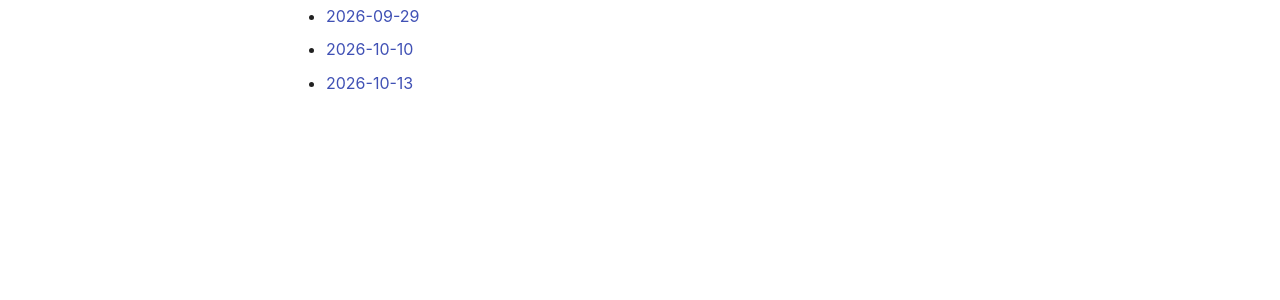
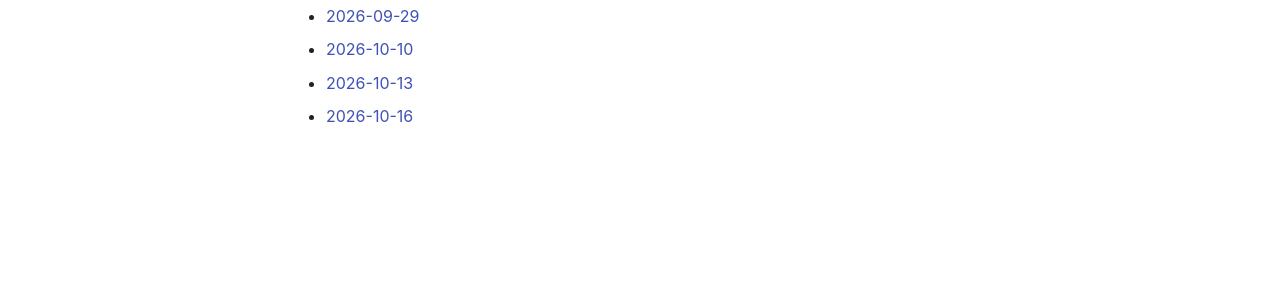
Before and after one commit to Lodpixel/Lec-Notes, an MkDocs documentation site: the page built from docs/课内/离散数学/index.md, in a window 1280 px wide. Shown: the part 427-727 px from the top of the page. Built offline with MkDocs 1.6.1 and Material for MkDocs 9.7.7, drawn with Linux system fonts in a browser that asks for light colours; comment, search, counter and statistics services are not loaded.

Commit message:
Update lecture transcript: docs/课内/离散数学/index.md

```diff
--- a/docs/课内/离散数学/index.md
+++ b/docs/课内/离散数学/index.md
@@ -15,3 +15,5 @@
 - [2026-10-10](2026-10-10.md)
 
 - [2026-10-13](2026-10-13.md)
+
+- [2026-10-16](2026-10-16.md)
```
